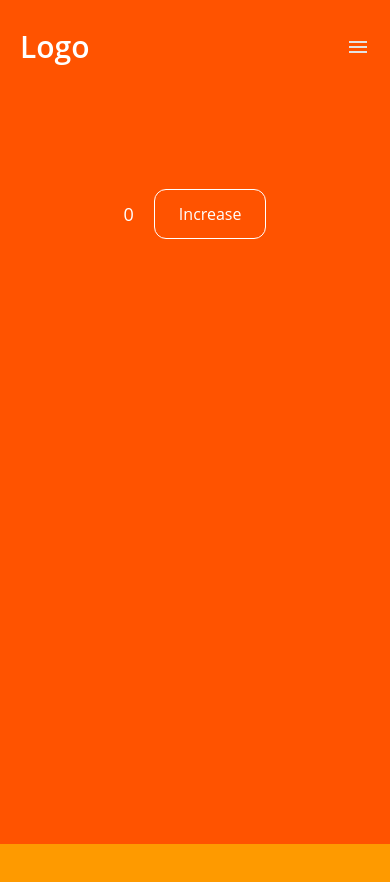
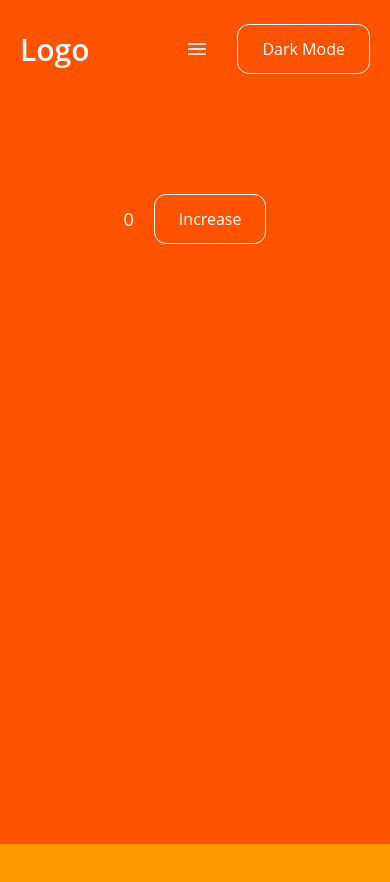
Before and after one commit to ashish-668/Navbar-React, a React (Vite) app: page / in a window 390 px wide. Shown: the top 882 px of the page. Built offline with nearby package versions, Linux system fonts and the light colour scheme.

Commit message:
add responsive nav

```diff
--- a/src/components/navbar/Navbar.jsx
+++ b/src/components/navbar/Navbar.jsx
@@ -73,7 +73,7 @@ const Navbar = () => {
               </a>
             </div>
             <div
-              className={`flex items-center justify-between gap-7 transition-all duration-400 ease-in max-w-4xl w-full  max-lg:fixed max-lg:justify-center max-lg:w-full max-lg:max-w-full max-lg:z-999 max-lg:bg-bright-orange  max-lg:h-full max-lg:top-0  ${open ? "max-lg:right-0" : "max-lg:-right-full"}`}
+              className={`flex items-center justify-between gap-7 transition-all duration-400 ease-in max-w-4xl w-full  max-lg:fixed max-lg:justify-center max-lg:w-full max-lg:max-w-full max-lg:z-999 dark:bg-black max-lg:bg-bright-orange  max-lg:h-full max-lg:top-0  ${open ? "max-lg:right-0" : "max-lg:-right-full"}`}
             >
               <div>
                 <ul className="flex items-center justify-center gap-5 max-lg:flex-col">
@@ -102,6 +102,7 @@ const Navbar = () => {
                 </button>
               </div>
             </div>
+            <div className="hidden items-center justify-center gap-7 max-lg:flex">
               <div className="max-lg:flex hidden">
                 <button
                   className=" relative z-9999"
@@ -109,6 +110,12 @@ const Navbar = () => {
                 >
                   <Icons icon={open ? "crossmenu" : "menu"} />
                 </button>
+              </div>
+              <div className="max-lg:flex hidden">
+                <button onClick={toggledarkmode} className="bg-bright-orange rounded-xl border-[0.7px] border-white transition-all duration-300 ease-in cursor-pointer hover:bg-white text-base leading-150 py-3 px-6 text-white hover:text-bright-orange ">
+                        {darkMode ? "Light Mode" : "Dark Mode"}
+                      </button>
+              </div>
             </div>
           </div>
         </div>
```
Lines whose indentation alone changed are shown as unchanged.
